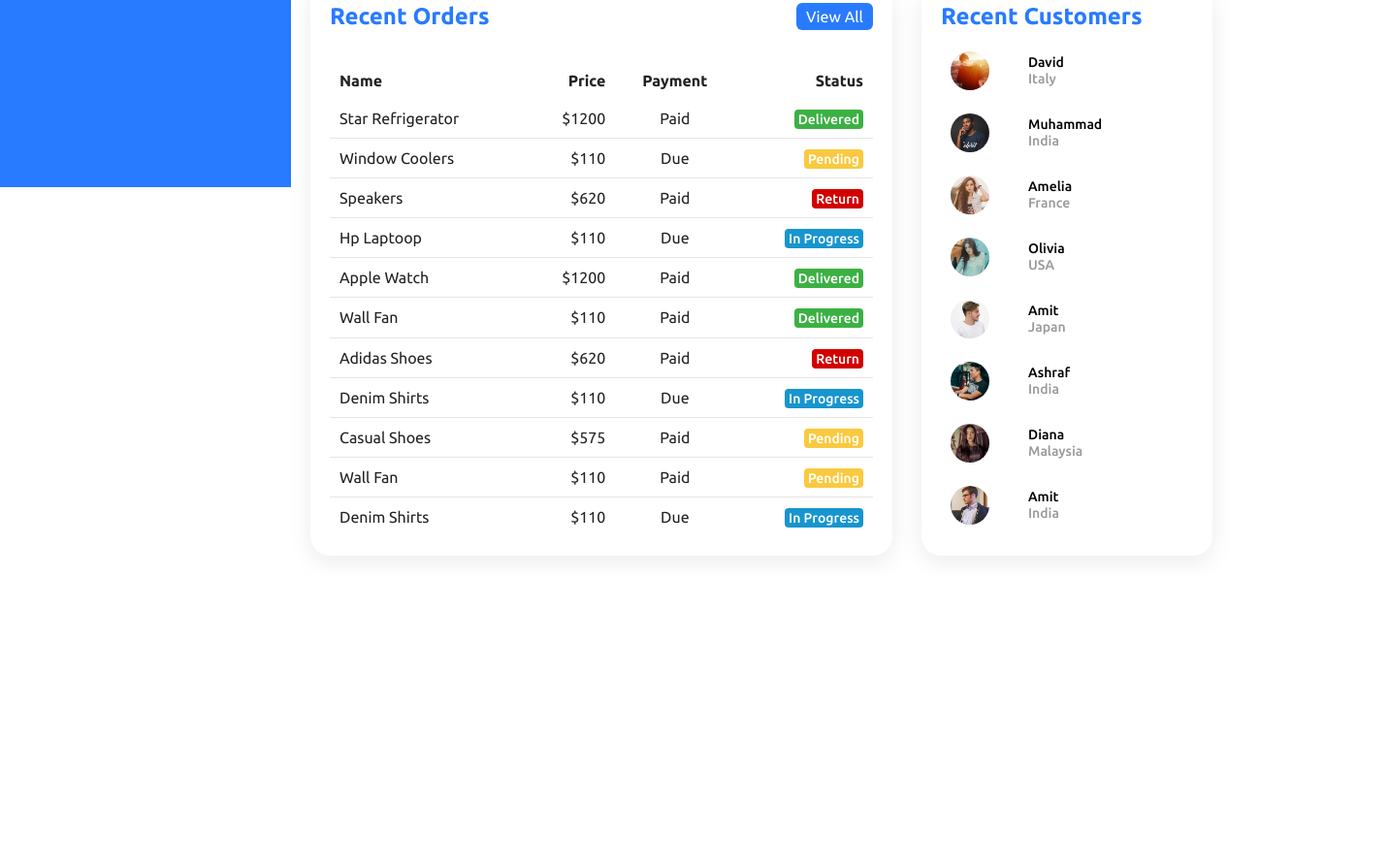
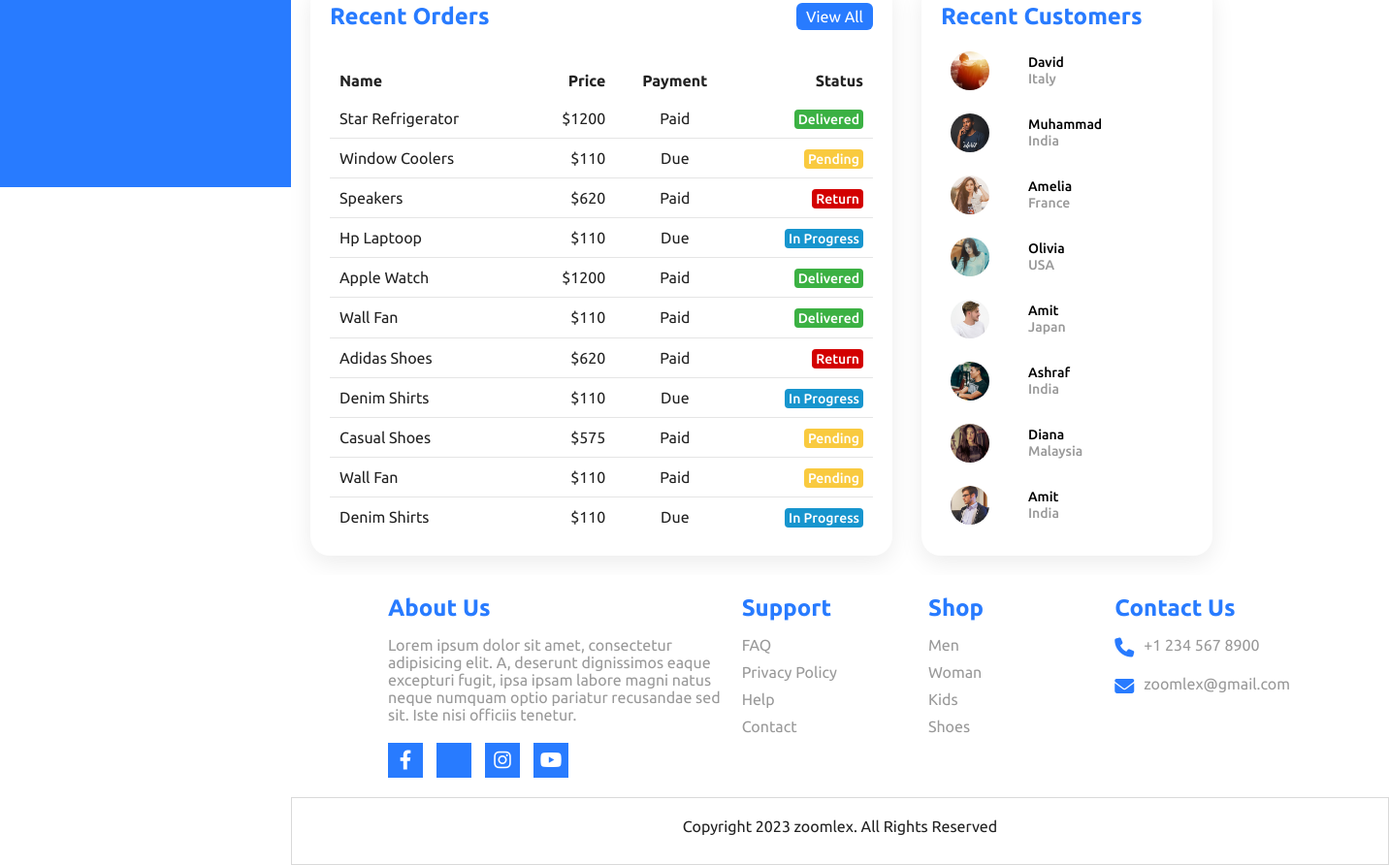
Before and after one commit to lordever/responsive-admin-dahboard-april-2023, a plain HTML site: page index.html in a window 1280 px wide. Shown: the part 607-1499 px from the top of the page at 97% size, 1432 px wide, since content can reach past the window. Before the commit the page ends 1200 px from the top, so only its background shows below. Drawn offline with nearby package versions, Linux system fonts and the light colour scheme.

Commit message:
Footer implementation

```diff
--- a/index.html
+++ b/index.html
@@ -360,13 +360,65 @@
             </div>
         </div>
 
-
+        <!--footer-->
+        <footer>
+            <div class="footerContainer">
+                <div class="sec aboutus">
+                    <h2>About Us</h2>
+                    <p>
+                        Lorem ipsum dolor sit amet, consectetur adipisicing elit. A, deserunt dignissimos eaque excepturi
+                        fugit, ipsa ipsam labore magni natus neque numquam optio pariatur recusandae sed sit. Iste nisi
+                        officiis tenetur.
+                    </p>
+                    <ul class="sci">
+                        <li><a href="#"><i class="fa-brands fa-facebook-f"></i></a></li>
+                        <li><a href="#"><i class="fa-brands fa-x-twitter"></i></a></li>
+                        <li><a href="#"><i class="fa-brands fa-instagram"></i></a></li>
+                        <li><a href="#"><i class="fa-brands fa-youtube"></i></a></li>
+                    </ul>
+                </div>
+                <div class="sec quicklinks">
+                    <h2>Support</h2>
+                    <ul>
+                        <li><a href="#">FAQ</a></li>
+                        <li><a href="#">Privacy Policy</a></li>
+                        <li><a href="#">Help</a></li>
+                        <li><a href="#">Contact</a></li>
+                    </ul>
+                </div>
+                <div class="sec quicklinks">
+                    <h2>Shop</h2>
+                    <ul>
+                        <li><a href="#">Men</a></li>
+                        <li><a href="#">Woman</a></li>
+                        <li><a href="#">Kids</a></li>
+                        <li><a href="#">Shoes</a></li>
+                    </ul>
+                </div>
+                <div class="sec contact">
+                    <h2>Contact Us</h2>
+                    <ul class="info">
+                        <li>
+                            <span><i class="fa-solid fa-phone"></i></span>
+                            <p><a href="tel:+12345678900">+1 234 567 8900</a></p>
+                        </li>
+                        <li>
+                            <span><i class="fa-solid fa-envelope"></i></span>
+                            <p><a href="mailto:zoomlex@gmail.com">zoomlex@gmail.com</a></p>
+                        </li>
+                    </ul>
+                </div>
+            </div>
+        </footer>
+        <div class="copyrightText">
+            <p>Copyright 2023 zoomlex. All Rights Reserved</p>
+        </div>
     </div>
 </div>
 
 <script type="module" src="https://unpkg.com/ionicons@7.1.0/dist/ionicons/ionicons.esm.js"></script>
 <script nomodule src="https://unpkg.com/ionicons@7.1.0/dist/ionicons/ionicons.js"></script>
-
+<link rel="stylesheet" href="https://cdnjs.cloudflare.com/ajax/libs/font-awesome/6.4.2/css/all.min.css" integrity="sha512-z3gLpd7yknf1YoNbCzqRKc4qyor8gaKU1qmn+CShxbuBusANI9QpRohGBreCFkKxLhei6S9CQXFEbbKuqLg0DA==" crossorigin="anonymous" referrerpolicy="no-referrer" />
 <script src="https://cdn.jsdelivr.net/npm/chart.js"></script>
 <script src="scripts/myChart.js"></script>
 <script>
--- a/styles.css
+++ b/styles.css
@@ -275,7 +275,7 @@ body {
 
 .graphBox .box {
     position: relative;
-    background: #fff;
+    background: var(--white);
     width: 100%;
     box-shadow: 0 7px 25px rgba(0, 0, 0, 0.08);
     border-radius: 20px;
@@ -449,6 +449,102 @@ body {
     color: var(--white);
 }
 
+footer {
+    position: relative;
+    width: 100%;
+    height: auto;
+    padding: 20px 100px;
+    background: var(--white);
+}
+
+footer .footerContainer {
+    width: 100%;
+    display: grid;
+    grid-template-columns: 2fr 1fr 1fr 1fr;
+    grid-gap: 20px;
+}
+
+footer .footerContainer .sec h2 {
+    position: relative;
+    color: var(--blue);
+    font-weight: 600;
+    margin-bottom: 15px;
+}
+
+footer .footerContainer .sec p {
+    color: var(--black2);
+}
+
+footer .footerContainer .sci {
+    margin-top: 20px;
+    display: grid;
+    grid-template-columns: repeat(4, 50px);
+}
+
+footer .footerContainer .sci li {
+    list-style: none;
+}
+
+footer .footerContainer .sci li a {
+    width: 36px;
+    height: 36px;
+    background: var(--blue);
+    display: grid;
+    align-content: center;
+    justify-content: center;
+    text-decoration: none;
+}
+
+footer .footerContainer .sci li a i {
+    color: var(--white);
+    font-size: 20px;
+}
+
+footer .footerContainer .quicklinks {
+    position: relative;
+}
+
+footer .footerContainer .quicklinks ul {
+    list-style: none;
+}
+
+footer .footerContainer .quicklinks ul li a {
+    color: var(--black2);
+    text-decoration: none;
+    margin-bottom: 10px;
+    display: inline-block;
+}
+
+footer .footerContainer .contact .info {
+    position: relative;
+}
+
+footer .footerContainer .contact .info li {
+    display: grid;
+    grid-template-columns: 30px 1fr;
+    margin-bottom: 16px;
+}
+
+footer .footerContainer .contact .info li span {
+    color: var(--blue);
+    font-size: 20px;
+}
+
+footer .footerContainer .contact .info a {
+    color: var(--black2);
+    text-decoration: none;
+}
+
+.copyrightText {
+    width: 100%;
+    background: var(--white);
+    padding: 20px 100px 30px;
+    text-align: center;
+    color: var(--black1);
+    border: 1px solid rgba(0, 0, 0, 0.15);
+}
+
+
 /* responsive design */
 @media (max-width: 1200px) {
     .graphBox {
@@ -477,6 +573,21 @@ body {
     .cardBox {
         grid-template-columns: repeat(2, 1fr);
     }
+
+    footer {
+        padding: 20px;
+    }
+
+    footer .footerContainer {
+        width: 100%;
+        display: grid;
+        grid-template-columns: repeat(2, 1fr);
+        grid-gap: 20px;
+    }
+
+    .copyrightText {
+        padding: 20px 40px 30px;
+    }
 }
 
 @media (max-width: 800px) {
@@ -490,6 +601,13 @@ body {
 
     .status.inProgress {
         white-space: nowrap;
+    }
+
+    footer .footerContainer {
+        width: 100%;
+        display: grid;
+        grid-template-columns: repeat(1, 1fr);
+        grid-gap: 20px;
     }
 }
 
```
